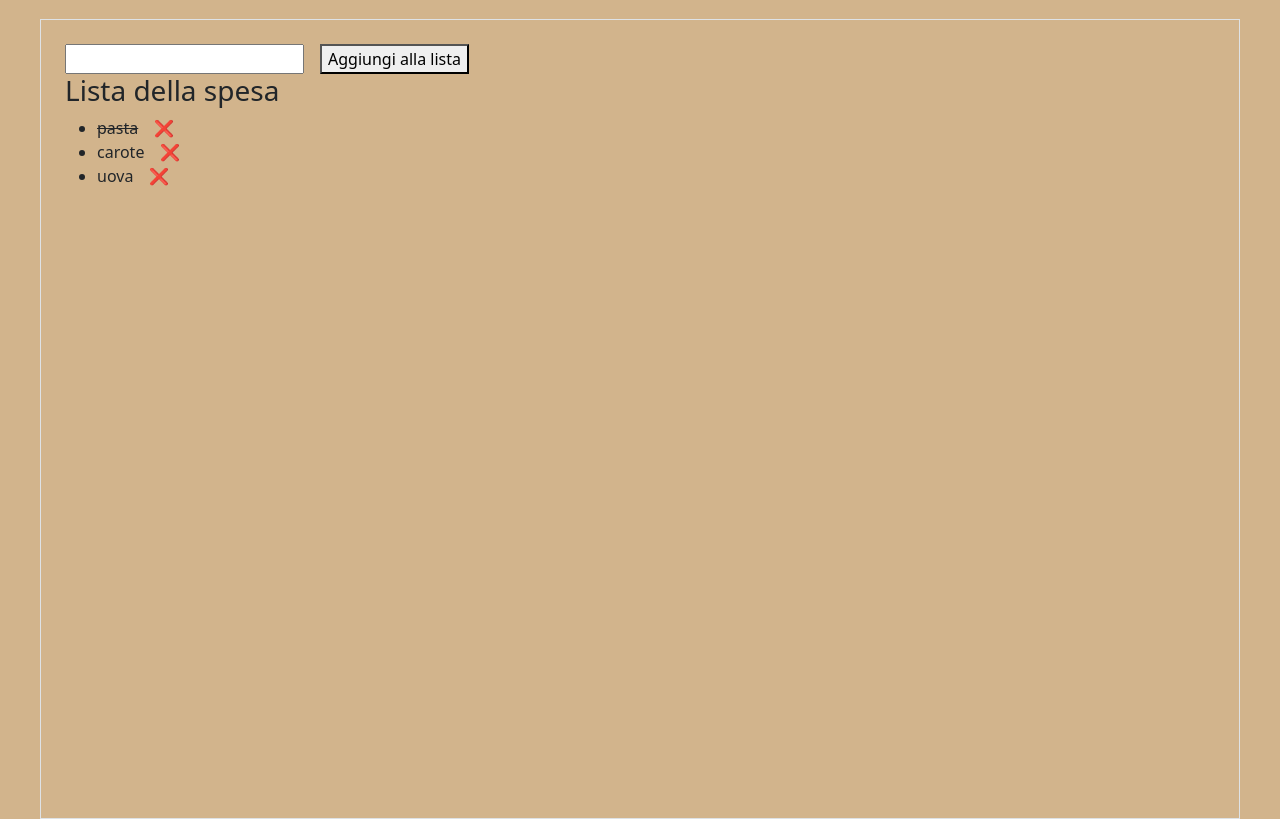
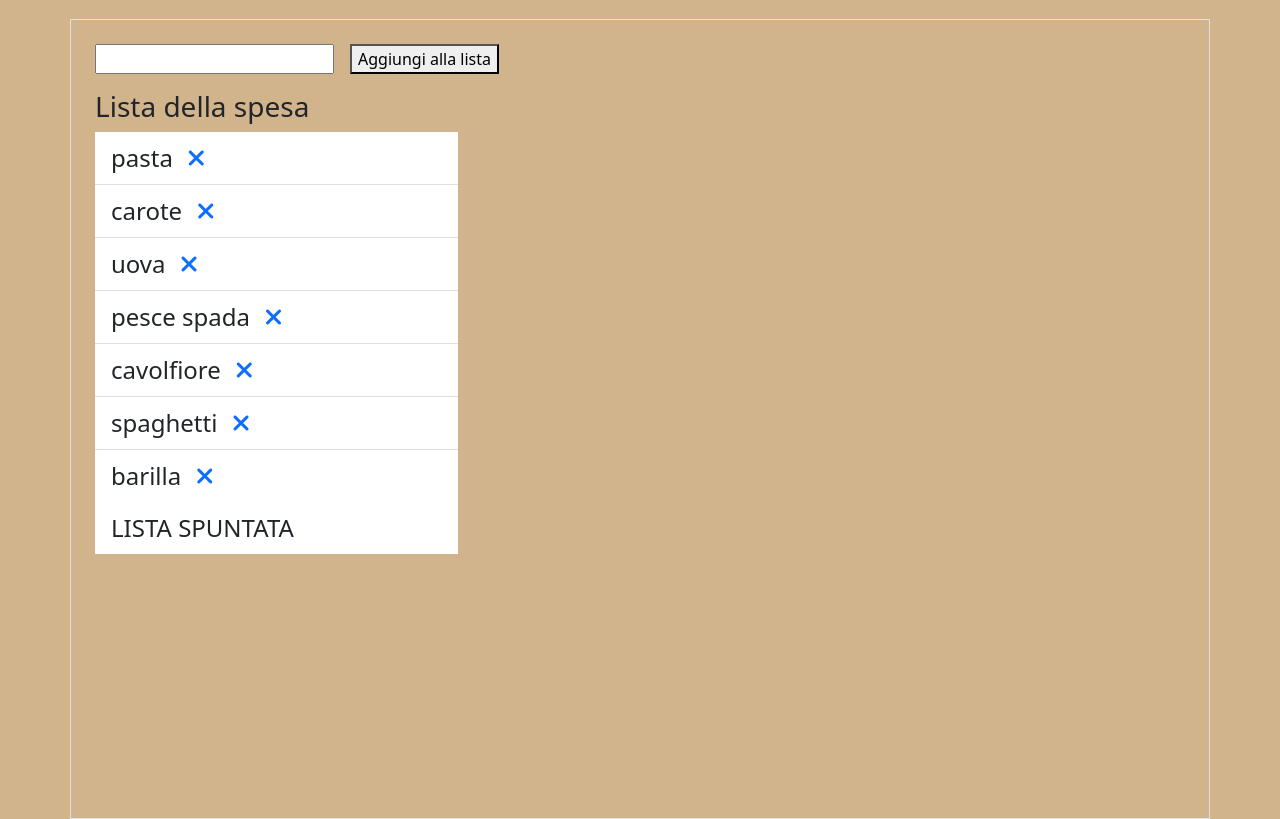
Before and after one commit to Richter96/vue-todolist, a plain HTML site: page index.html in a window 1280 px wide. Shown: the part 77-896 px from the top of the page. Drawn offline with nearby package versions, Linux system fonts and the light colour scheme.

Commit message:
add lista spuntata

```diff
--- a/assets/js/app.js
+++ b/assets/js/app.js
@@ -19,14 +19,13 @@ createApp({
     return {
       titolo: 'Cose da fare oggi!',
       newItemName: '',
-      itemsStructure : {
-        nome:'',
-        done: false
-      },
+
+      completed: [],
+
       items: [
         {
           nome: 'pasta',
-          done: true
+          done: false
         },
         {
           nome: 'carote',
@@ -35,26 +34,58 @@ createApp({
         {
           nome: 'uova',
           done: false
-        }
+        },
+        {
+          nome: 'pesce spada',
+          done: false
+        },
+        {
+          nome: 'cavolfiore',
+          done: false
+        },
+        {
+          nome: 'spaghetti',
+          done: false
+        },
+        {
+          nome: 'barilla',
+          done: false
+        },
       ],
+
     }
   },
   methods: {
-    addNewItems(){
+    addNewItems() {
       console.log('aggiungi nuovo elemento');
       console.log(this.newItemName);
       const newItem = {
-        nome:"",
-        done:false
+        nome: "",
+        done: false
       }
-      newItem.nome = this.newItemName
+      newItem.nome = this.newItemName.toLowerCase()
       console.log(newItem)
-      this.items.push(newItem)
-      this.newItemName=""
+      this.items.unshift(newItem)
+      this.newItemName = ""
     },
-    itemDelete(i){
+    itemDelete(i) {
       console.log('rimuovi dalla lista', i)
-      this.items.splice(i,1)
+      console.log(this.items[i])
+      this.items.splice(i, 1)
+    },
+    itemDeleteCompleted(i) {
+      console.log('rimuovi dalla lista', i)
+      console.log(this.items[i])
+      this.completed.splice(i, 1)
+    },
+    addCompleted(i) {
+      console.log('sposta');
+      this.completed.push(this.items[i])
+      this.items.splice(i, 1)
+    },
+    itemRecover(i) {
+      console.log('rimuovi dalla lista', i)
+      this.items.splice(i, 1)
     }
   },
 
--- a/index.html
+++ b/index.html
@@ -19,19 +19,28 @@
         <header>
             <h1 class="text-center my-4">{{titolo}}</h1>
         </header>
-        <div class="container-lists p-4 border border-1">
-            <input type="text" v-model.trim="newItemName" @keyup.enter="addNewItems()">
+        <div class="container-sm container-lists p-4 border border-1">
+            <input type="text" v-model.trim.lo="newItemName" @keyup.enter="addNewItems()">
             <button class="add mx-3" @click="addNewItems()">Aggiungi alla lista</button>
 
-            <h3>Lista della spesa</h3>
-            <ul>
-                <li v-for="(item, index) in items" >
-
-                   <span :class="item.done == true ? 'text-decoration-line-through' : '' " @click="item.done = !item.done">{{item.nome}}</span>
-                    <a class="text-decoration-none ps-3" @click="itemDelete(index)">❌</a>
-                </li>
-
-            </ul>
+            <div class="col-4 mt-3 fs-4">
+                <h3>Lista della spesa</h3>
+                <ul class="list-group list-group-flush">
+                    <li class="list-group-item list-group-item-action" v-for="(item, index) in items" >
+                       <span :class="item.done == true ? 'text-decoration-line-through' : '' " @click="(item.done = !item.done), addCompleted(index) ">{{item.nome}}</span>
+                        <a class="text-decoration-none ps-3" @click="itemDelete(index)"><i class="fa-solid fa-xmark"></i></a>
+                    </li>
+                </ul>
+            </div>
+            <div class="col-4 fs-4">
+                <ul class="list-group list-group-flush">
+                    <li class="list-group-item list-group-item-action">LISTA SPUNTATA</li>
+                    <li class="list-group-item list-group-item-action" v-for="(item, index) in completed" >
+                       <span :class="item.done == true ? 'text-decoration-line-through' : '' " @click="item.done = !item.done">{{item.nome}}</span>
+                       <a class="text-decoration-none ps-3" @click="itemDeleteCompleted(index)"><i class="fa-solid fa-xmark"></i></a>
+                    </li>
+                </ul>
+            </div>
         </div>
 
 
```
